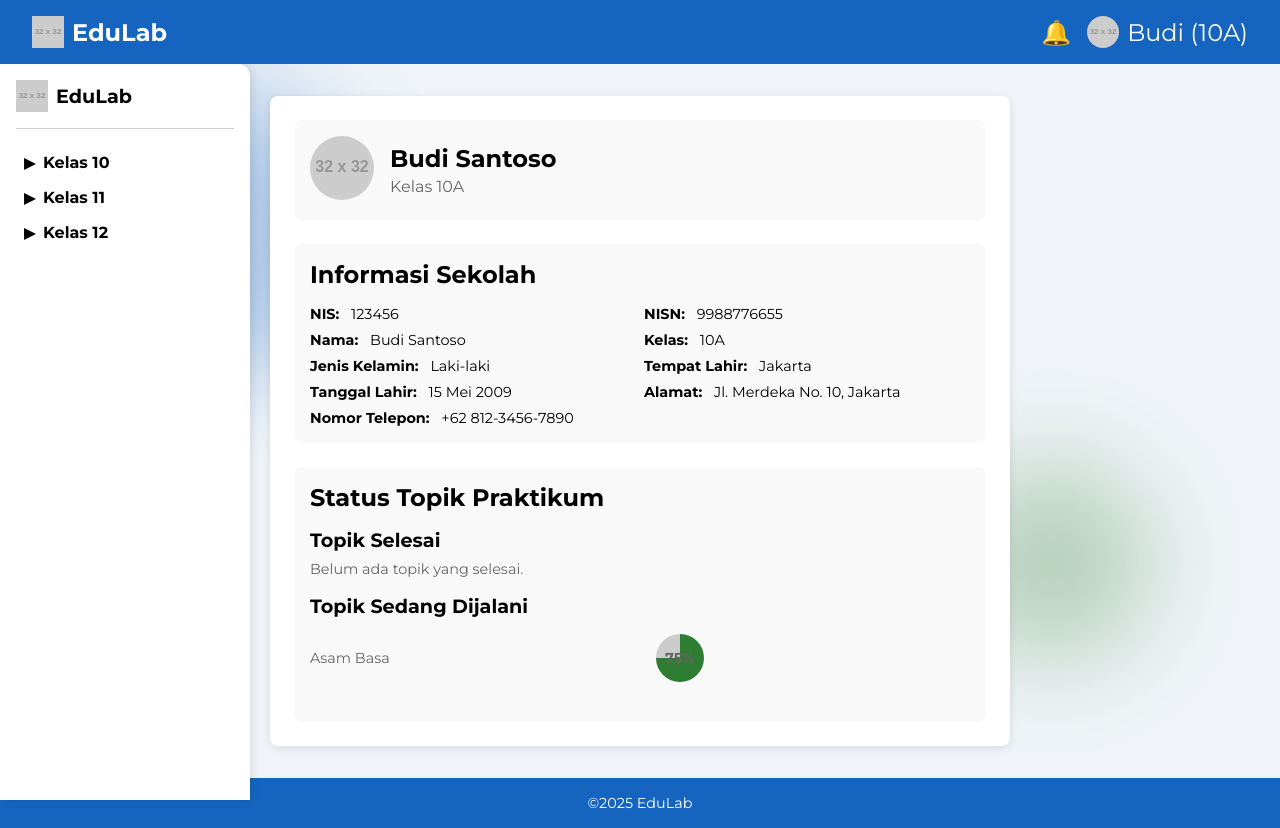
After one commit to BintangPrasetyo95/edulab, a PHP site: page /profile.html in a window 1280 px wide. The commit adds this page. Run offline with PHP 8.4, Linux system fonts and the light colour scheme; grey boxes labelled with a size stand in for pictures from a placeholder-image service; some libraries are stand-ins or nearby versions.

Commit message:
Profile Page

```diff
--- a/assets/main.js
+++ b/assets/main.js
@@ -186,6 +186,55 @@ function renderProgress() {
     }
 }
 
+// Render profile page content (for profile.html)
+function renderProfile() {
+    const completedTopics = document.getElementById('completed-topics');
+    const inProgressTopics = document.getElementById('inprogress-topics');
+    if (completedTopics && inProgressTopics) {
+        const completed = [];
+        const inProgress = [];
+
+        // Collect topics based on progress
+        for (let kelas in data) {
+            for (let mp in data[kelas]) {
+                data[kelas][mp].forEach(topic => {
+                    if (topic.progress === 100) {
+                        completed.push(topic);
+                    } else if (topic.progress > 0 && topic.progress < 100) {
+                        inProgress.push(topic);
+                    }
+                });
+            }
+        }
+
+        // Render completed topics
+        if (completed.length === 0) {
+            completedTopics.textContent = 'Belum ada topik yang selesai.';
+        } else {
+            completedTopics.innerHTML = '<ul>' + completed.map(topic => `
+                <li>
+                    ${topic.title}
+                    <div class="progress-circle" style="background: conic-gradient(#2e7d32 ${topic.progress}%, #ccc ${topic.progress}% 100%)">${topic.progress}%</div>
+                </li>
+            `).join('') + '</ul>';
+        }
+
+        // Render in-progress topics
+        if (inProgress.length === 0) {
+            inProgressTopics.textContent = 'Belum ada topik yang sedang dijalani.';
+        } else {
+            inProgressTopics.innerHTML = '<ul>' + inProgress.map(topic => `
+                <li>
+                    ${topic.title}
+                    <div class="progress-circle" style="background: conic-gradient(#2e7d32 ${topic.progress}%, #ccc ${topic.progress}% 100%)">${topic.progress}%</div>
+                </li>
+            `).join('') + '</ul>';
+        }
+    } else {
+        console.error('Completed or in-progress topics elements not found');
+    }
+}
+
 // Toggle notification dropdown
 function toggleNotification() {
     const dropdown = document.getElementById('notification-dropdown');
@@ -224,5 +273,7 @@ document.addEventListener('DOMContentLoaded', () => {
         const urlParams = new URLSearchParams(window.location.search);
         const topicId = urlParams.get('topic') || 'asam-basa';
         changeTopic(topicId);
+    } else if (window.location.pathname.includes('profile.html')) {
+        renderProfile();
     }
 });
--- a/assets/style.css
+++ b/assets/style.css
@@ -336,6 +336,107 @@ main {
     z-index: 1;
 }
 
+.profile-card {
+    display: flex;
+    align-items: center;
+    gap: 1rem;
+    background: #f9f9f9;
+    border-radius: 8px;
+    padding: 1rem;
+    margin-bottom: 1.5rem;
+}
+
+.profile-avatar img {
+    width: 4rem;
+    height: 4rem;
+    border-radius: 50%;
+}
+
+.profile-info h2 {
+    font-size: 1.5rem;
+    font-weight: 700;
+    margin-bottom: 0.3rem;
+}
+
+.profile-info p {
+    font-size: 1rem;
+    color: #666;
+}
+
+.school-info {
+    background: #f9f9f9;
+    border-radius: 8px;
+    padding: 1rem;
+    margin-bottom: 1.5rem;
+}
+
+.school-info h2 {
+    font-size: 1.5rem;
+    font-weight: 700;
+    margin-bottom: 1rem;
+}
+
+.info-grid {
+    display: grid;
+    grid-template-columns: repeat(2, 1fr);
+    gap: 0.5rem;
+}
+
+.info-item {
+    font-size: 0.9rem;
+}
+
+.info-item strong {
+    font-weight: 700;
+    margin-right: 0.5rem;
+}
+
+.topics-status {
+    background: #f9f9f9;
+    border-radius: 8px;
+    padding: 1rem;
+}
+
+.topics-status h2 {
+    font-size: 1.5rem;
+    font-weight: 700;
+    margin-bottom: 1rem;
+}
+
+.status-section {
+    margin-bottom: 1rem;
+}
+
+.status-section h3 {
+    font-size: 1.2rem;
+    font-weight: 700;
+    margin-bottom: 0.5rem;
+}
+
+.status-section div {
+    font-size: 0.9rem;
+    color: #666;
+}
+
+.status-section ul {
+    list-style: none;
+    padding: 0;
+}
+
+.status-section li {
+    font-size: 0.9rem;
+    padding: 0.5rem 0;
+    display: flex;
+    justify-content: space-between;
+    align-items: center;
+}
+
+.status-section li .progress-circle {
+    width: 3rem;
+    height: 3rem;
+    font-size: 0.9rem;
+}
+
 .topic-card {
     background: #f9f9f9;
     border-radius: 8px;
--- /dev/null
+++ b/profile.html
@@ -0,0 +1,131 @@
+<!DOCTYPE html>
+<html lang="id">
+
+<head>
+    <meta charset="UTF-8">
+    <meta name="viewport" content="width=device-width, initial-scale=1.0">
+    <title>Profil - EduLab</title>
+    <link href="https://fonts.googleapis.com/css2?family=Montserrat:wght@400;700&display=swap" rel="stylesheet">
+    <link rel="stylesheet" href="./assets/style.css">
+</head>
+
+<body>
+    <div class="bg-circle circle1"></div>
+    <div class="bg-circle circle2"></div>
+
+    <header>
+        <div class="header-left">
+            <img src="https://placehold.co/32x32?text=E" alt="Logo EduLab">
+            <h1>EduLab</h1>
+        </div>
+        <div class="header-right">
+            <div class="notification" onclick="toggleNotification()">
+                <span class="notification-icon">🔔</span>
+                <div class="notification-dropdown" id="notification-dropdown">
+                    <h3>Notifikasi</h3>
+                    <p>Quiz Asam Basa besok jam 08.00!</p>
+                    <p>Tugas kelompok harus selesai minggu ini.</p>
+                </div>
+            </div>
+            <div class="profile" onclick="toggleProfile()">
+                <img src="https://placehold.co/32?text=B" alt="Profil">
+                <span class="profile-icon">Budi (10A)</span>
+                <div class="profile-dropdown" id="profile-dropdown">
+                    <p>Profil</p>
+                    <p>Topik Praktikum</p>
+                    <p>Pengaturan</p>
+                    <p class="logout">Log Out</p>
+                </div>
+            </div>
+        </div>
+    </header>
+
+    <aside>
+        <div class="sidebar-header">
+            <img src="https://placehold.co/32x32?text=E" alt="Logo EduLab">
+            <h2>EduLab</h2>
+        </div>
+        <hr>
+        <div class="level" onclick="toggleLevel(this)"><span class="arrow">▶</span> Kelas 10</div>
+        <div class="sub-level">
+            <div class="mata-pelajaran" onclick="toggleTopic(this)"><span class="arrow">▶</span> Kimia</div>
+            <div class="topics">
+                <div class="topic" onclick="changeTopic('asam-basa')">Asam Basa</div>
+                <div class="topic" onclick="changeTopic('redoks')">Redoks</div>
+            </div>
+            <div class="mata-pelajaran" onclick="toggleTopic(this)"><span class="arrow">▶</span> Fisika</div>
+            <div class="topics">
+                <div class="topic" onclick="changeTopic('gerak')">Gerak Lurus</div>
+            </div>
+        </div>
+        <div class="level" onclick="toggleLevel(this)"><span class="arrow">▶</span> Kelas 11</div>
+        <div class="sub-level">
+            <div class="mata-pelajaran" onclick="toggleTopic(this)"><span class="arrow">▶</span> Kimia</div>
+            <div class="topics">
+                <div class="topic" onclick="changeTopic('stoikiometri')">Stoikiometri</div>
+            </div>
+            <div class="mata-pelajaran" onclick="toggleTopic(this)"><span class="arrow">▶</span> Fisika</div>
+            <div class="topics">
+                <div class="topic" onclick="changeTopic('energi')">Energi</div>
+            </div>
+        </div>
+        <div class="level" onclick="toggleLevel(this)"><span class="arrow">▶</span> Kelas 12</div>
+        <div class="sub-level">
+            <div class="mata-pelajaran" onclick="toggleTopic(this)"><span class="arrow">▶</span> Kimia</div>
+            <div class="topics">
+                <div class="topic" onclick="changeTopic('polimer')">Polimer</div>
+            </div>
+            <div class="mata-pelajaran" onclick="toggleTopic(this)"><span class="arrow">▶</span> Fisika</div>
+            <div class="topics">
+                <div class="topic" onclick="changeTopic('listrik')">Listrik</div>
+            </div>
+        </div>
+    </aside>
+
+    <main>
+        <div class="main-card">
+            <section class="profile-card">
+                <div class="profile-avatar">
+                    <img src="https://placehold.co/32?text=B" alt="Profil">
+                </div>
+                <div class="profile-info">
+                    <h2>Budi Santoso</h2>
+                    <p>Kelas 10A</p>
+                </div>
+            </section>
+            <section class="school-info">
+                <h2>Informasi Sekolah</h2>
+                <div class="info-grid">
+                    <div class="info-item"><strong>NIS:</strong> 123456</div>
+                    <div class="info-item"><strong>NISN:</strong> 9988776655</div>
+                    <div class="info-item"><strong>Nama:</strong> Budi Santoso</div>
+                    <div class="info-item"><strong>Kelas:</strong> 10A</div>
+                    <div class="info-item"><strong>Jenis Kelamin:</strong> Laki-laki</div>
+                    <div class="info-item"><strong>Tempat Lahir:</strong> Jakarta</div>
+                    <div class="info-item"><strong>Tanggal Lahir:</strong> 15 Mei 2009</div>
+                    <div class="info-item"><strong>Alamat:</strong> Jl. Merdeka No. 10, Jakarta</div>
+                    <div class="info-item"><strong>Nomor Telepon:</strong> +62 812-3456-7890</div>
+                </div>
+            </section>
+            <section class="topics-status">
+                <h2>Status Topik Praktikum</h2>
+                <div class="status-section">
+                    <h3>Topik Selesai</h3>
+                    <div id="completed-topics">Belum ada topik yang selesai.</div>
+                </div>
+                <div class="status-section">
+                    <h3>Topik Sedang Dijalani</h3>
+                    <div id="inprogress-topics"></div>
+                </div>
+            </section>
+        </div>
+    </main>
+
+    <footer>
+        <p>©2025 EduLab</p>
+    </footer>
+
+    <script src="./assets/main.js"></script>
+</body>
+
+</html>
```
